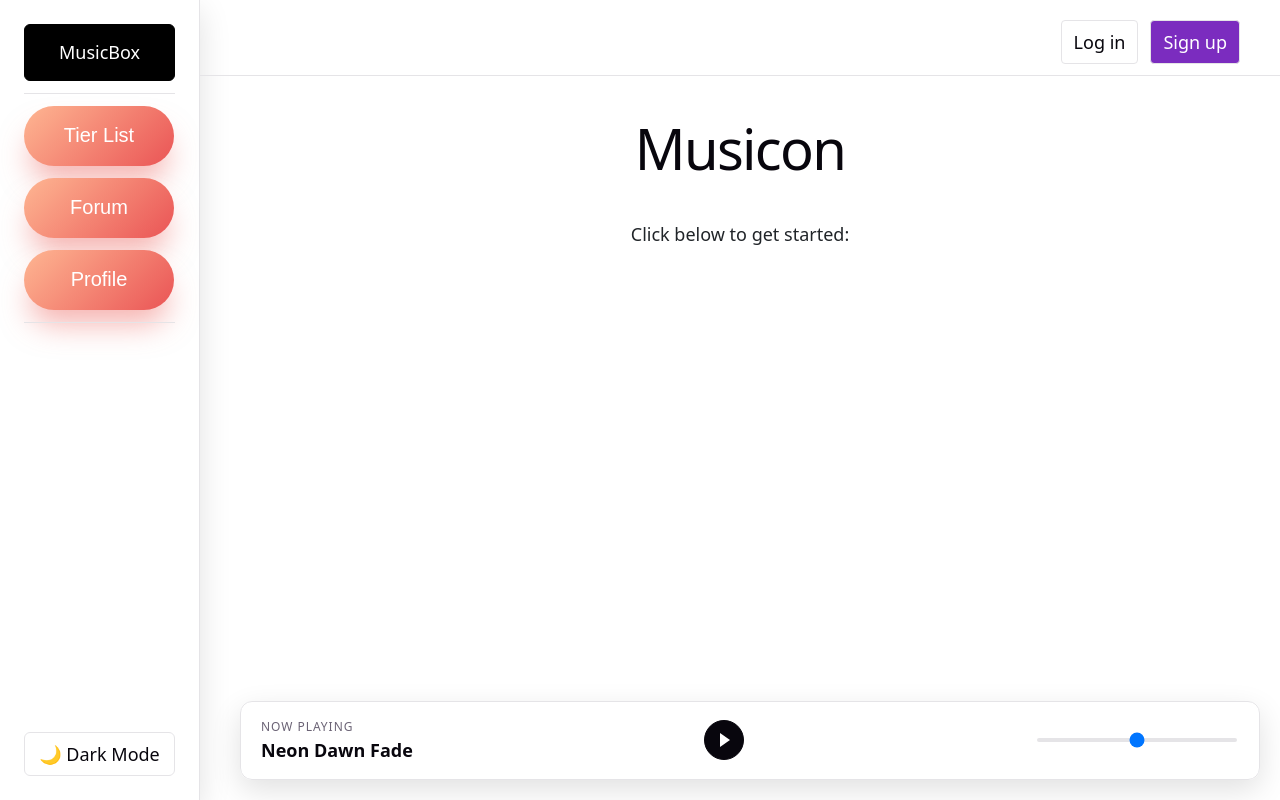
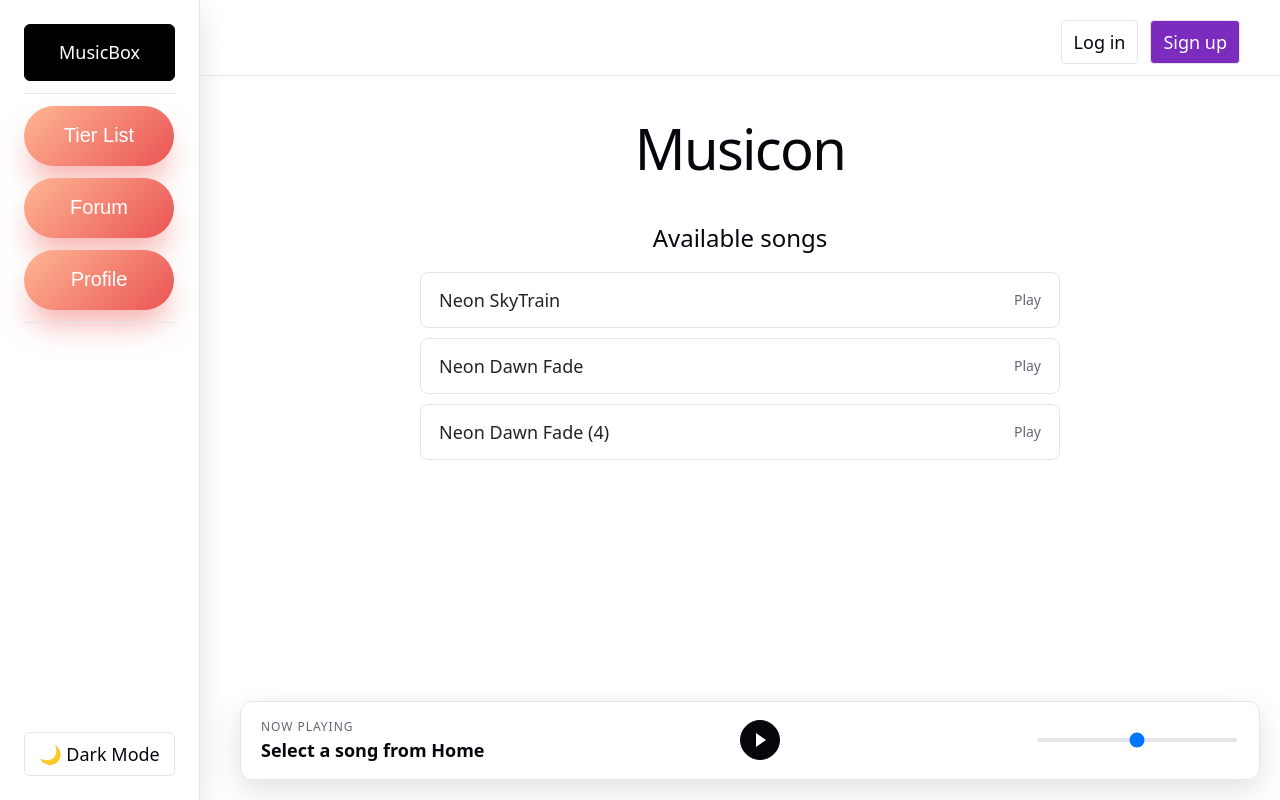
Before and after one commit to andreikeanandavid828-star/musicon, a React (Vite) app: page / in a window 1280 px wide. Built offline with nearby package versions, Linux system fonts and the light colour scheme.

Commit message:
Home page has available songs and footer plays them

```diff
--- a/src/App.css
+++ b/src/App.css
@@ -191,6 +191,53 @@
 
 .home-page p {
   margin: 0;
+}
+
+.home-page h2 {
+  margin: 0 0 16px;
+  color: var(--heading);
+  font-size: 24px;
+  font-weight: 500;
+}
+
+.song-list {
+  display: grid;
+  max-width: 640px;
+  margin: 0 auto;
+  padding: 0;
+  gap: 10px;
+  list-style: none;
+}
+
+.song-list__item {
+  display: flex;
+  width: 100%;
+  align-items: center;
+  justify-content: space-between;
+  padding: 14px 18px;
+  border: 1px solid var(--border);
+  border-radius: 8px;
+  background: var(--surface);
+  color: var(--text);
+  text-align: left;
+  cursor: pointer;
+  transition: border-color 0.2s ease, transform 0.2s ease;
+}
+
+.song-list__item:hover,
+.song-list__item[aria-pressed='true'] {
+  transform: translateY(-1px);
+  border-color: #7b2cbf;
+}
+
+.song-list__item:focus-visible {
+  outline: 2px solid #aa3bff;
+  outline-offset: 2px;
+}
+
+.song-list__action {
+  color: var(--muted);
+  font-size: 14px;
 }
 
 .login-page {
@@ -739,6 +786,18 @@
   white-space: nowrap;
 }
 
+.footer-error {
+  position: absolute;
+  right: 20px;
+  bottom: calc(100% + 8px);
+  padding: 6px 10px;
+  border-radius: 6px;
+  background: var(--surface);
+  color: #b42318;
+  font-size: 13px;
+  box-shadow: var(--shadow);
+}
+
 .footer-action {
   flex: 0 0 auto;
   width: 40px;
--- a/src/App.jsx
+++ b/src/App.jsx
@@ -18,8 +18,10 @@ import ProfileButton from './ProfileButton.jsx';
 
 function AppShell() {
   const [isDarkMode, setIsDarkMode] = useState(false);
+  const [selectedSong, setSelectedSong] = useState(null);
   const { pathname } = useLocation();
   const isAuthPage = pathname === '/login' || pathname === '/signup';
+  const handleSongSelection = (song) => setSelectedSong({ ...song });
 
   useEffect(() => {
     document.documentElement.dataset.theme = isDarkMode ? 'dark' : 'light';
@@ -51,7 +53,15 @@ function AppShell() {
       </aside>
 
       <Routes>
-        <Route path="/" element={<Home />} />
+        <Route
+          path="/"
+          element={
+            <Home
+              selectedSong={selectedSong}
+              onSelectSong={handleSongSelection}
+            />
+          }
+        />
         <Route path="/login" element={<Login />} />
         <Route path="/signup" element={<SignUp />} />
         <Route path="/tierlist" element={<Tierlist />} />
@@ -59,7 +69,7 @@ function AppShell() {
         <Route path="/profile" element={<Profile />} />
       </Routes>
 
-      {!isAuthPage && <FooterMusicPlayer />}
+      {!isAuthPage && <FooterMusicPlayer selectedSong={selectedSong} />}
     </div>
   );
 }
--- a/src/Footer.jsx
+++ b/src/Footer.jsx
@@ -1,21 +1,46 @@
-import { useRef, useState } from 'react';
+import { useEffect, useRef, useState } from 'react';
 import Button from './Button.jsx';
-import track from './assets/TempMusic/Neon Dawn Fade (4).mp3';
-// track is temp music file for testing purposes
-const trackName = 'Neon Dawn Fade';
 
-export default function FooterMusicPlayer() {
+export default function FooterMusicPlayer({ selectedSong }) {
   const [isPlaying, setIsPlaying] = useState(false);
+  const [volume, setVolume] = useState(0.5);
+  const [playbackError, setPlaybackError] = useState('');
   const audioRef = useRef(null);
+
+  useEffect(() => {
+    const audio = audioRef.current;
+    if (!audio || !selectedSong) return undefined;
+
+    setPlaybackError('');
+    audio.currentTime = 0;
+    audio.play().catch((error) => {
+      setIsPlaying(false);
+      setPlaybackError('Playback could not start. Press Play to try again.');
+      console.error('Unable to play the selected song.', error);
+    });
+
+    return () => audio.pause();
+  }, [selectedSong]);
+
+  useEffect(() => {
+    if (audioRef.current) audioRef.current.volume = volume;
+  }, [volume]);
+
   const handlePlayPause = async () => {
-    if (!audioRef.current) return;
+    const audio = audioRef.current;
+    if (!audio || !selectedSong) return;
 
-    if (isPlaying) {
-      audioRef.current.pause();
+    setPlaybackError('');
+    try {
+      if (isPlaying) {
+        audio.pause();
+      } else {
+        await audio.play();
+      }
+    } catch (error) {
       setIsPlaying(false);
-    } else {
-      await audioRef.current.play();
-      setIsPlaying(true);
+      setPlaybackError('Playback could not start. Please try again.');
+      console.error('Unable to play the selected song.', error);
     }
   };
 
@@ -24,12 +49,13 @@ export default function FooterMusicPlayer() {
     <footer className="footer-panel" aria-label="Music player">
       <div className="footer-track">
         <span className="footer-eyebrow">Now playing</span>
-        <strong>{trackName}</strong>
+        <strong>{selectedSong?.title ?? 'Select a song from Home'}</strong>
       </div>
       <Button
         className="footer-action"
         aria-label={isPlaying ? 'Pause' : 'Play'}
         title={isPlaying ? 'Pause' : 'Play'}
+        disabled={!selectedSong}
         onClick={() => handlePlayPause()}
       >
         <span className={isPlaying ? 'pause-icon' : 'play-icon'} aria-hidden="true" />
@@ -40,19 +66,23 @@ export default function FooterMusicPlayer() {
         min="0"
         max="1"
         step="0.01"
-        defaultValue="0.5"
+        value={volume}
         aria-label="Volume"
-        onChange={(event) => {
-          if (audioRef.current) audioRef.current.volume = event.target.value;
-        }}
+        onChange={(event) => setVolume(Number(event.target.value))}
       />
       <audio
         ref={audioRef}
-        src={track}
-        volume={0.5}
+        src={selectedSong?.src}
+        onPlay={() => setIsPlaying(true)}
+        onPause={() => setIsPlaying(false)}
         onEnded={() => setIsPlaying(false)}
         preload="metadata"
       />
+      {playbackError && (
+        <span className="footer-error" role="status">
+          {playbackError}
+        </span>
+      )}
     </footer>
   );
 }
--- a/src/Home.jsx
+++ b/src/Home.jsx
@@ -1,8 +1,25 @@
-export default function Home() {
+import { songs } from './songs.js';
+
+export default function Home({ selectedSong, onSelectSong }) {
   return (
     <main className="home-page">
       <h1>Musicon</h1>
-      <p>Click below to get started:</p>
+      <h2>Available songs</h2>
+      <ul className="song-list">
+        {songs.map((song) => (
+          <li key={song.id}>
+            <button
+              className="song-list__item"
+              type="button"
+              aria-pressed={selectedSong?.id === song.id}
+              onClick={() => onSelectSong(song)}
+            >
+              <span>{song.title}</span>
+              <span className="song-list__action">Play</span>
+            </button>
+          </li>
+        ))}
+      </ul>
     </main>
   );
 }
--- /dev/null
+++ b/src/songs.js
@@ -0,0 +1,13 @@
+import neonDawnFade from './assets/TempMusic/Neon Dawn Fade.mp3';
+import neonDawnFadeAlternate from './assets/TempMusic/Neon Dawn Fade (4).mp3';
+import neonSkyTrain from './assets/TempMusic/Neon SkyTrain.mp3';
+
+export const songs = [
+  { id: 'neon-skytrain', title: 'Neon SkyTrain', src: neonSkyTrain },
+  { id: 'neon-dawn-fade', title: 'Neon Dawn Fade', src: neonDawnFade },
+  {
+    id: 'neon-dawn-fade-alternate',
+    title: 'Neon Dawn Fade (4)',
+    src: neonDawnFadeAlternate,
+  },
+];
```
